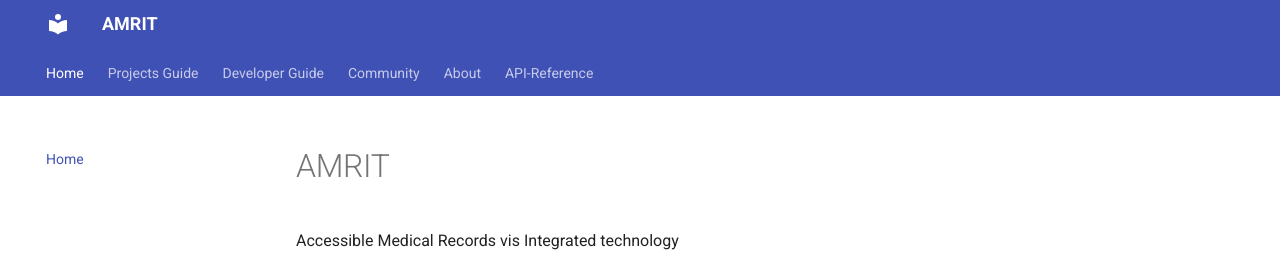
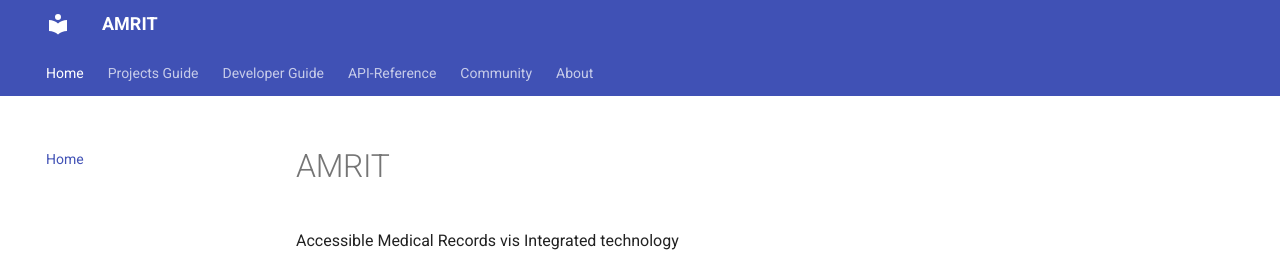
Before and after one commit to PSMRI/PSMRI, an MkDocs documentation site: the page built from docs/index.md, in a window 1280 px wide and 1391 px high. Shown: the top 257 px of the window. Built offline with MkDocs 1.6.1 and Material for MkDocs 9.7.7, drawn with Linux system fonts in a browser that asks for light colours; part of the change alters nothing that is shown.

```diff
--- a/mkdocs.yml
+++ b/mkdocs.yml
@@ -21,13 +21,6 @@ nav:
         - Overview : developer-guides/technical-overview.md
         - Core Technologies : developer-guides/core-technologies.md
         - Release Strategy : developer-guides/release-strategy.md
-    - Community :
-        - Overview : community/community-overview.md
-        - Contributing : community/contributing.md
-        - Roadmap : community/roadmap.md
-    - About :
-        - Release Notes : about/release-notes.md
-        - License : about/license.md
     - API-Reference :
         - Admin : api-reference/admin-api-spec.md
         - BeneficiaryId : api-reference/beneficiaryid-generation-api-specs.md
@@ -43,6 +36,14 @@ nav:
         - MMU : api-reference/mmu-api-spec.md
         - Scheduler : api-reference/scheduler-api-spec.md
         - TM : api-reference/tm-api-spec.md
+    - Community :
+        - Overview : community/community-overview.md
+        - Contributing : community/contributing.md
+        - Roadmap : community/roadmap.md
+    - About :
+        - Release Notes : about/release-notes.md
+        - License : about/license.md
+
 extra_css:
     - css/extra.css
 
```
